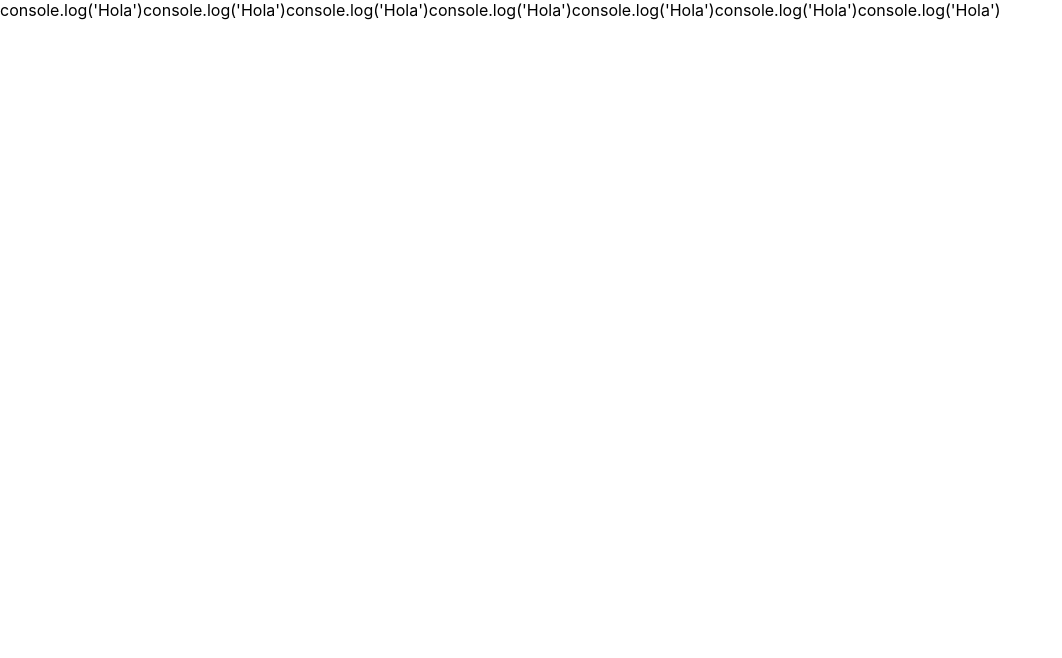
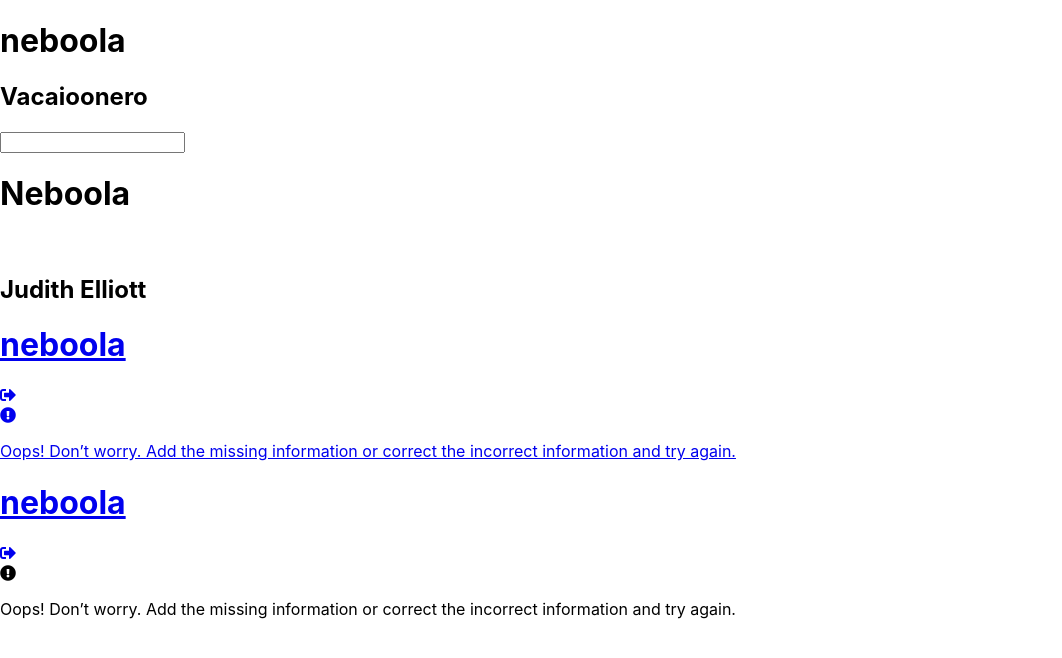
Before and after one commit to Adalab/project-g-m4-neboola, a React (Create React App) app: page / in a window 1280 px wide. Shown: the top 658 px of the page, without its empty margins (0-1062 px from the left). Built offline with nearby package versions, Linux system fonts and the light colour scheme.

Commit message:
add html to App and other components

```diff
--- a/public/index.html
+++ b/public/index.html
@@ -1,5 +1,5 @@
 <!DOCTYPE html>
-<html lang="en">
+<html lang="es">
   <head>
     <meta charset="utf-8" />
     <link rel="shortcut icon" href="%PUBLIC_URL%/favicon.ico" />
@@ -25,6 +25,10 @@
       Learn how to configure a non-root public URL by running `npm run build`.
     -->
     <title>Vacacioonero Web Application</title>
+    <link rel="stylesheet" href="https://use.fontawesome.com/releases/v5.9.0/css/all.css"
+    />
+    <link rel="stylesheet" href="https://use.fontawesome.com/releases/v5.9.0/css/v4-shims.css"
+    />
   </head>
   <body>
     <noscript>You need to enable JavaScript to run this app.</noscript>
--- a/src/App.js
+++ b/src/App.js
@@ -13,7 +13,13 @@ class App extends React.Component {
   render() {
     return (
       <div className="app">
-				<Login />
+        <header>
+          <h1>neboola</h1>
+        </header>
+        <main>
+
+          <Login />
+        </main>
       </div>
     );
   }
--- a/src/components/Error.js
+++ b/src/components/Error.js
@@ -4,7 +4,10 @@ import React from 'react';
 const Error = props => {
 	return(
 		<React.Fragment>
-
+      <div>
+      <i class="fas fa-exclamation-circle"></i>
+      <p className="">Oops! Don’t worry. Add the missing information or correct the incorrect information and try again.</p>
+      </div>
 		</React.Fragment>
 
 	);
--- a/src/components/Header.js
+++ b/src/components/Header.js
@@ -1,10 +1,16 @@
 import React from 'react';
 //import PropTypes from 'prop-types';
+import { Link } from 'react-router-dom';
 
 const Header = props => {
 	return(
 		<React.Fragment>
-
+      <div className="">
+        <h1 className="">neboola</h1>
+        <Link to="">
+        <i class="fas fa-sign-out-alt"></i>
+        </Link>
+      </div>
 		</React.Fragment>
 
 	);
--- a/src/components/Info.js
+++ b/src/components/Info.js
@@ -8,7 +8,6 @@ import Requests from './Requests';
 const Info = props => {
 	return(
 		<React.Fragment>
-		  console.log('Hola')
 
       <Header/>
 		  <Scheduled/>
--- a/src/components/Login.js
+++ b/src/components/Login.js
@@ -6,7 +6,11 @@ import Error from './Error';
 const Login = props => {
 	return(
 		<React.Fragment>
-		  console.log('Hola')
+		  <h2 className="">Vacaioonero</h2>
+      <label htmlFor="">
+      <input type="mail" className=""/>
+      </label>
+      <submit className=""></submit>
 
       <Profile/>
 		  <Error/>
--- a/src/components/NewRequest.js
+++ b/src/components/NewRequest.js
@@ -8,7 +8,7 @@ import Error from './Error';
 const NewRequest = props => {
 	return(
 		<React.Fragment>
-		  console.log('Hola')
+
       <Header/>
       <Date/>
       <Calendar/>
--- a/src/components/Past.js
+++ b/src/components/Past.js
@@ -5,7 +5,6 @@ import Collapsables from './Collapsables';
 const Past = props => {
 	return(
 		<React.Fragment>
-		  console.log('Hola')
       <Collapsables/>
 
 		</React.Fragment>
--- a/src/components/Profile.js
+++ b/src/components/Profile.js
@@ -2,13 +2,22 @@ import React from 'react';
 //import PropTypes from 'prop-types';
 import Info from './Info';
 import NewRequest from './NewRequest';
+import { Link } from 'react-router-dom';
 
 const Profile = props => {
 	return(
 		<React.Fragment>
-		  console.log('Hola')
-      <NewRequest/>
-      <Info/>
+      <header>
+        <h1 className="">Neboola</h1>
+      </header>
+      <main>
+        <div className="">
+          <img src="" alt="" className=""/>
+          <h2 className="">Judith Elliott</h2>
+          <Link to=""><NewRequest/></Link>
+        </div>
+        <Link to=""><Info/></Link>
+      </main>
 		</React.Fragment>
 
 	);
--- a/src/components/Requests.js
+++ b/src/components/Requests.js
@@ -6,7 +6,6 @@ import Delete from './Delete';
 const Requests = props => {
 	return(
 		<React.Fragment>
-		  console.log('Hola')
       <Collapsables/>
       <Delete/>
 		</React.Fragment>
--- a/src/components/Scheduled.js
+++ b/src/components/Scheduled.js
@@ -5,8 +5,6 @@ import Collapsables from './Collapsables';
 const Scheduled = props => {
 	return(
 		<React.Fragment>
-		  console.log('Hola')
-
       <Collapsables/>
 		</React.Fragment>
 
```
